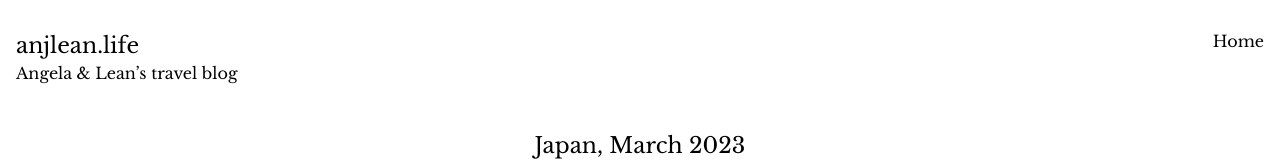
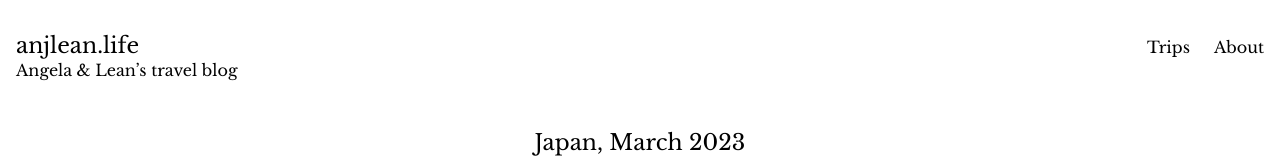
Before and after one commit to Kalabasa/travelblog, an Astro site: page / in a window 1280 px wide. Shown: the top 161 px of the page. Built offline with nearby package versions, Linux system fonts and the light colour scheme; Astro itself is replaced by a stand-in of ours.

Commit message:
header update

```diff
--- a/src/ui/header/header.astro
+++ b/src/ui/header/header.astro
@@ -1,37 +1,39 @@
 <header class="baseGridLayout layout">
-  <h1 class="title">anjlean.life</h1>
+  <nav class="nav">
+    <a class="title" href="/">
+      <h1>anjlean.life</h1>
+    </a>
+    <a href="/trips">Trips</a>
+    <a href="/about">About</a>
+  </nav>
   <div class="subtitle">Angela &amp; Lean’s travel blog</div>
-  <nav class="nav">
-    <a class="navLink" href="/">Home</a>
-    {/* <a class="navLink" href="/trips">Trips</a> */}
-    {/* <a class="navLink" href="/about">About</a> */}
-  </nav>
 </header>
 
 <style>
   .layout {
-    grid-template-rows: 32px minmax(16px, max-content);
-    margin-top: 32px;
+    grid-template-rows: auto minmax(16px, max-content);
+  }
+
+  .nav {
+    grid-row: 1 / span 1;
+    grid-column: start / end;
+    font-size: var(--medium-font-size);
+    display: flex;
+    align-items: baseline;
+    gap: 24px;
+    padding-top: 32px;
+    overflow-x: auto;
   }
 
   .title {
-    grid-row: 1 / span 1;
-    grid-column: start / 6 col span;
     font-size: var(--large-font-size);
+    margin-right: auto;
   }
 
   .subtitle {
     grid-row: 2 / span 1;
-    grid-column: start / 6 col span;
+    grid-column: start / end;
     font-size: var(--medium-font-size);
-  }
-
-  .nav {
-    grid-row: 1 / span 1;
-    grid-column: 6 col span / end;
-    font-size: var(--medium-font-size);
-    display: flex;
-    justify-content: flex-end;
-    gap: 24px;
+    margin-top: 2px;
   }
 </style>
```
